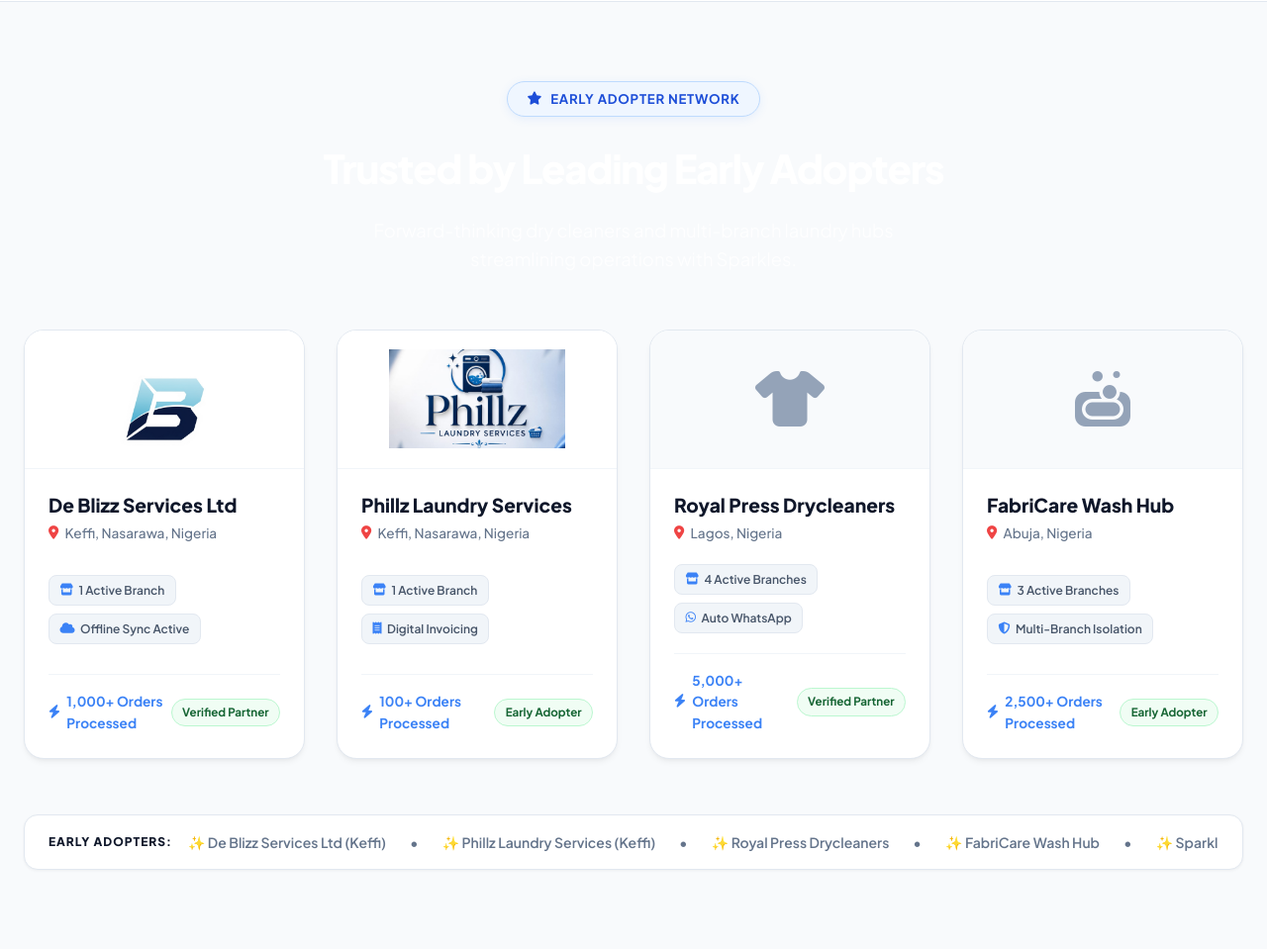
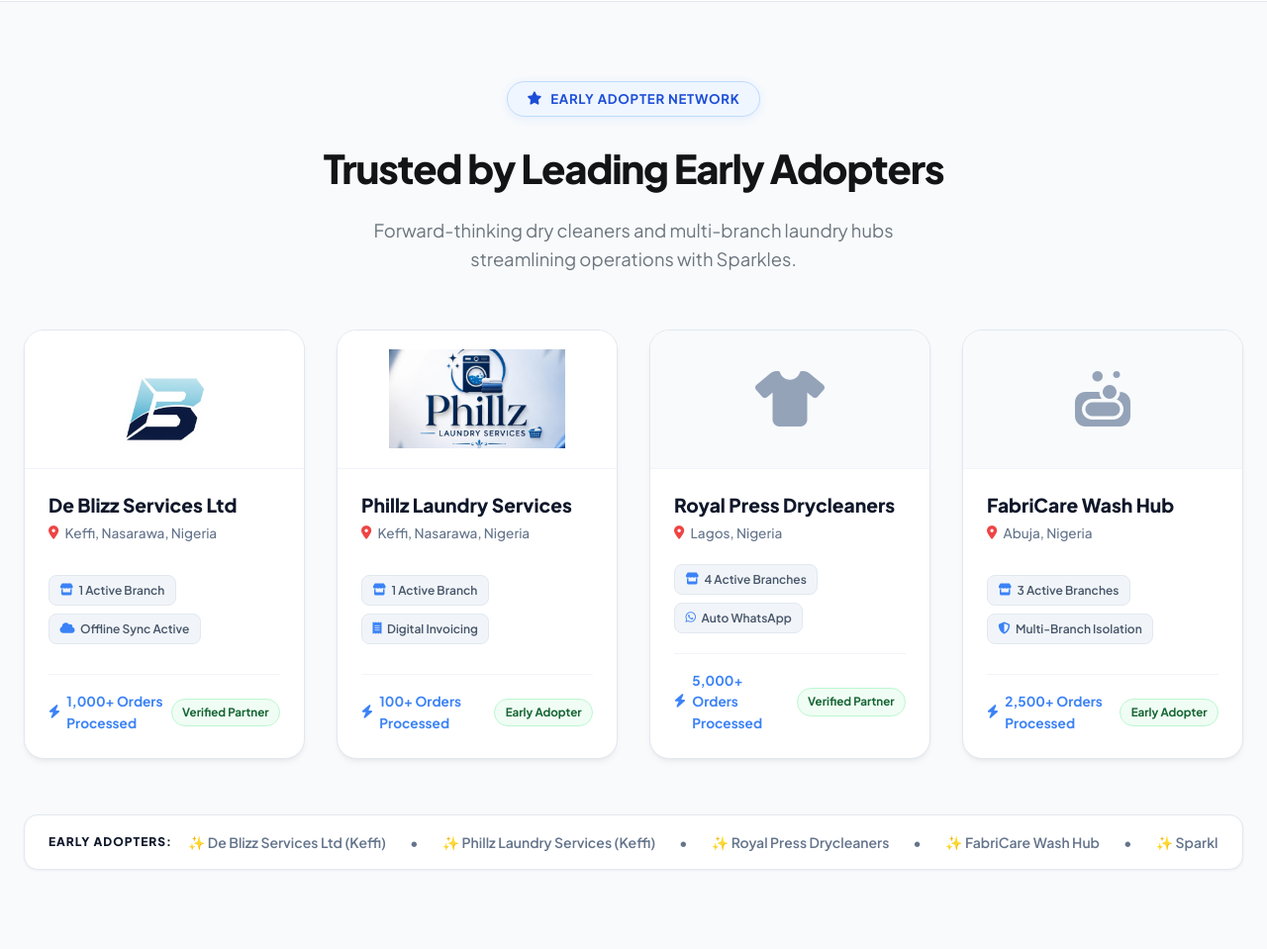
Before and after one commit to DamaMichaelYohanna/sparkles, a Django app: page / in a window 1280 px wide. Shown: the part 799-1758 px from the top of the page at 99% size. Run offline with Django 4.2, Linux system fonts and the light colour scheme.

Commit message:
fix(landing): remove text-white classes from early adopters showcase section for proper visibility

```diff
--- a/laundry_backend/landing/templates/landing/index.html
+++ b/laundry_backend/landing/templates/landing/index.html
@@ -64,8 +64,8 @@
                 <div class="adopter-pill-badge">
                     <i class="fa-solid fa-star"></i> Early Adopter Network
                 </div>
-                <h2 class="section-title-centered text-white">Trusted by Leading Early Adopters</h2>
-                <p class="section-subtitle-centered text-white-mute">
+                <h2 class="section-title-centered">Trusted by Leading Early Adopters</h2>
+                <p class="section-subtitle-centered">
                     Forward-thinking dry cleaners and multi-branch laundry hubs streamlining operations with Sparkles.
                 </p>
             </div>
```
